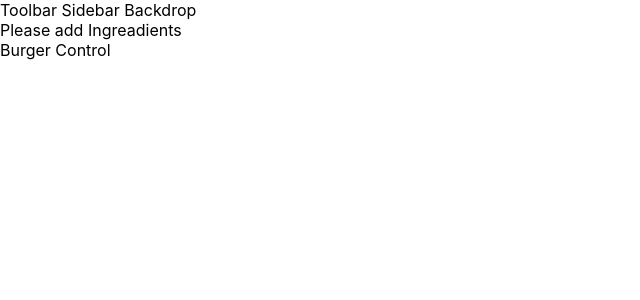
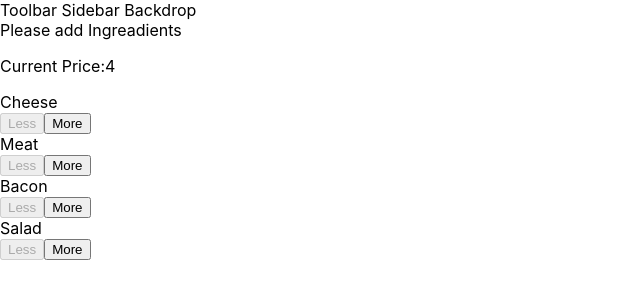
Before and after one commit to ayush1509/Burger-Builder, a React app in the folder burger-builder/: page / in a window 1280 px wide. Shown: the top 300 px of the page, without its empty margins (0-640 px from the left). Built offline with nearby package versions, Linux system fonts and the light colour scheme.

Commit message:
added Add and Remove Ingredient button with dynamic price of burger

```diff
--- a/burger-builder/src/Components/Burger/BuildControls/BuildControl/BuildControl.js
+++ b/burger-builder/src/Components/Burger/BuildControls/BuildControl/BuildControl.js
@@ -1,10 +1,12 @@
 import React from 'react'
-const buildControl = (props) => (
-    <div>
-        <div>{props.label}</div>
-        <button>Less</button>
-        <button>More</button>
+
+import classes from './BuildControl.css'
+const BuildControl = (props) => (
+    <div className={classes.BuildControl}>
+        <div className={classes.Label}>{props.label}</div>
+        <button className={classes.Less} onClick={props.remove} disabled={props.disablebutton}> Less</button>
+        <button className={classes.More } onClick={props.add}>More</button>
     </div>
 )
 
-export default buildControl
+export default BuildControl
--- a/burger-builder/src/Components/Burger/BuildControls/BuildControls.js
+++ b/burger-builder/src/Components/Burger/BuildControls/BuildControls.js
@@ -1,9 +1,40 @@
 import React from 'react'
 import classes from './BuildControls.css'
-const buildControls = (props)=>(
-    <div>
+import BuildControl from './BuildControl/BuildControl'
+
+const loc = [
+    {
+        label: 'Cheese',
+        type: 'cheese'
+    },
+    {
+        label: 'Meat',
+        type: 'meat'
+    },
+    {
+        label: 'Bacon',
+        type: 'bacon'
+    },
+    {
+        label: 'Salad',
+        type: 'salad'
+    }
+]
+const BuildControls = (props)=>(
+    <div className={classes.BuildControls}>
+        {console.log(props.price)}
+        <p>Current Price:{props.price}</p>
+        {loc.map( ctrl =>{
+            return <BuildControl
+            key={ctrl.label}
+            label={ctrl.label}
+            add = {()=>{props.addIngredient(ctrl.type)}}
+            remove = {()=>{props.removeIngredient(ctrl.type)}}
+            disablebutton = {props.disable[ctrl.type]}
+            />
+        })}
 
     </div>
 )
 
-export default buildControls
+export default BuildControls
--- a/burger-builder/src/Components/Burger/Burger.css
+++ b/burger-builder/src/Components/Burger/Burger.css
@@ -1,6 +1,7 @@
 .Burger{
     width: 100%;
     margin:auto;
+    overflow: scroll;
     height: 250px;
     text-align: center;
     font-weight: bold;
--- a/burger-builder/src/Components/Burger/BurgerIngredient/BurgerIngredient.js
+++ b/burger-builder/src/Components/Burger/BurgerIngredient/BurgerIngredient.js
@@ -33,6 +33,9 @@ class BurgerIngredient extends Component {
         case('salad'):
             ingredient = <div className={classes.Salad}></div>
             break;
+        case('cheese'):
+            ingredient = <div className={classes.Cheese}></div>
+            break;
 
         default :
             ingredient =null;
--- a/burger-builder/src/Containers/BurgerBuilder/BurgerBuilder.js
+++ b/burger-builder/src/Containers/BurgerBuilder/BurgerBuilder.js
@@ -1,7 +1,14 @@
 import React, { Component } from 'react'
 import Aux from '../../HOC/Aux'
 import Burger from '../../Components/Burger/Burger'
+import BuildControls from '../../Components/Burger/BuildControls/BuildControls'
 
+const INGREDIENT_PRICE = {
+    salad: 1,
+    bacon: 1,
+    meat: 2,
+    cheese: 2
+}
 class BurgerBuilder extends Component {
 
     state = {
@@ -10,13 +17,46 @@ class BurgerBuilder extends Component {
             bacon: 0,
             cheese: 0,
             meat: 0
+        },
+    total_price : 4
+    }
+
+    AddIngredientHandler = (type) => {
+        const count = this.state.ingredients[type] + 1
+        const newstate = {
+            ...this.state.ingredients
         }
+        newstate[type] = count
+        const price = this.state.total_price + INGREDIENT_PRICE[type]
+        this.setState({total_price:price,ingredients:newstate})
+
     }
+
+    RemoveIngredientHandler = (type) => {
+        const count = this.state.ingredients[type] - 1
+        const newstate = {
+            ...this.state.ingredients
+        }
+        newstate[type] = count
+        const price = this.state.total_price - INGREDIENT_PRICE[type]
+        this.setState({total_price:price,ingredients:newstate})
+
+    }
+
     render (){
+        const disableInf0 = {...this.state.ingredients}
+        for (let key in disableInf0){
+            disableInf0[key]= disableInf0[key]<=0
+        }
         return (
             <Aux>
-                <div><Burger ingredients={this.state.ingredients}/></div>
-                <div>Burger Control</div>
+                <Burger ingredients={this.state.ingredients}/>
+                <BuildControls
+                addIngredient={this.AddIngredientHandler}
+                removeIngredient = {this.RemoveIngredientHandler}
+                disable = {disableInf0}
+                price = {this.state.total_price}
+                />
             </Aux>
         );
     }
```
